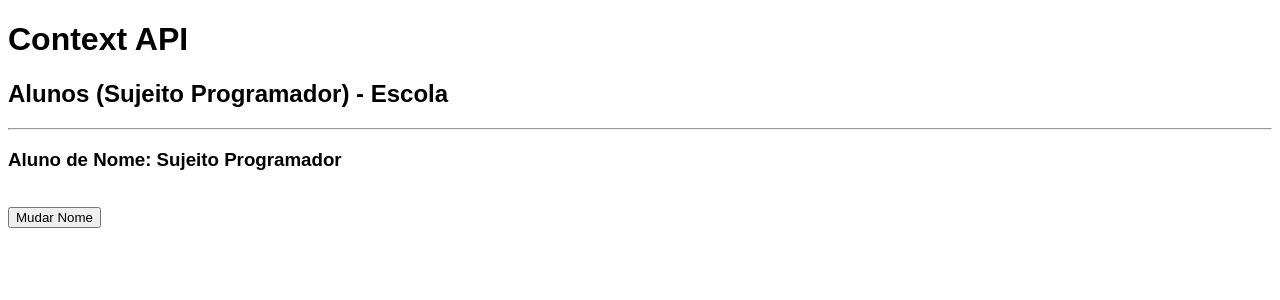
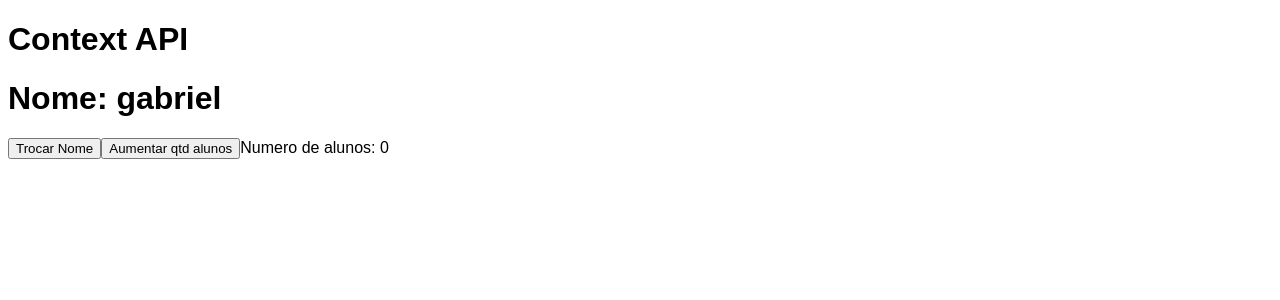
Before and after one commit to GabrielMerigo/Firebase-ReactJS, a React (Create React App) app: page / in a window 1280 px wide. Shown: the top 300 px of the page. Built offline with nearby package versions, Linux system fonts and the light colour scheme.

Commit message:
NOvas accs

```diff
--- a/src/App.js
+++ b/src/App.js
@@ -1,5 +1,4 @@
 import '../src/styles/styles.css'
-import { useState } from 'react';
 import Alunos from '../src/components/Alunos'
 import UserProvider from './contexts/user'
 
--- a/src/components/Alunos/index.jsx
+++ b/src/components/Alunos/index.jsx
@@ -1,16 +1,11 @@
-import Nome from "../Nome";
-import { Context } from '../../contexts/user';
-import { useContext } from 'react';
+import Nome from "../Nome"
 
 function Alunos() {
-  const { alunos } = useContext(Context)
-
   return (
-    <div className="App">
-      <h2>Alunos ({alunos}) - Escola</h2>
-      <Nome/>
+    <div>
+      <Nome />
     </div>
-  );
+  )
 }
 
-export default Alunos;
+export default Alunos
--- a/src/components/Nome/index.jsx
+++ b/src/components/Nome/index.jsx
@@ -1,17 +1,16 @@
-import { Context } from '../../contexts/user';
 import { useContext } from 'react';
+import { UserContext } from '../../contexts/user'
 
 function Nome() {
-  const { alunos, setAlunos } = useContext(Context)
+  const { aluno, setAluno, qtdAlunos, setQtdAlunos } = useContext(UserContext)
 
   return (
-    <div className="App">
-      <hr />
-      <h3>Aluno de Nome: {alunos}</h3>
-      <br />
-      <button onClick={() => setAlunos('Neilton')}>Mudar Nome</button>
+    <div>
+      <h1>Nome: {aluno}</h1>
+      <button onClick={() => setAluno('Thiago')}>Trocar Nome</button>
+      <button onClick={() => setQtdAlunos(qtdAlunos + 1)}>Aumentar qtd alunos</button><span>Numero de alunos: {qtdAlunos}</span>
     </div>
-  );
+  )
 }
 
-export default Nome;
+export default Nome
--- a/src/contexts/user.js
+++ b/src/contexts/user.js
@@ -1,15 +1,16 @@
-import { useState, createContext } from "react";
+import { createContext, useState } from "react";
 
-export const Context = createContext({})
+export const UserContext = createContext({})
 
-function UserProvider({ children }){
-  const [alunos, setAlunos] = useState('Sujeito Programador')
+function UserProvider({ children }) {
+  const [aluno, setAluno] = useState('gabriel')
+  const [qtdAlunos, setQtdAlunos] = useState(0)
 
-  return(
-    <Context.Provider value={{ alunos, setAlunos }}>
+  return (
+    <UserContext.Provider value={{ aluno, setAluno, qtdAlunos, setQtdAlunos  }}>
       {children}
-    </Context.Provider>
+    </UserContext.Provider>
   )
 }
 
-export default UserProvider;
+export default UserProvider
```
